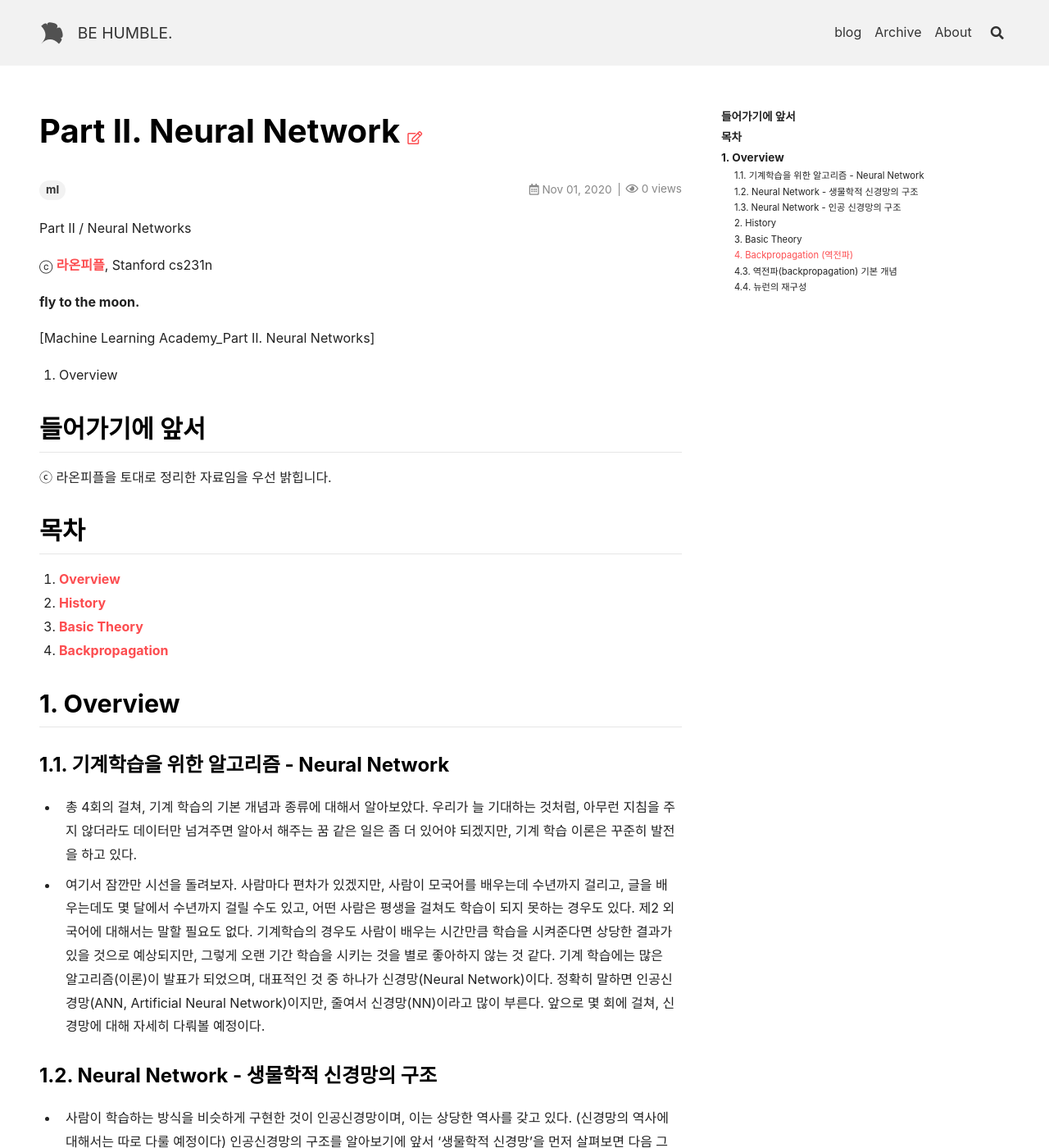
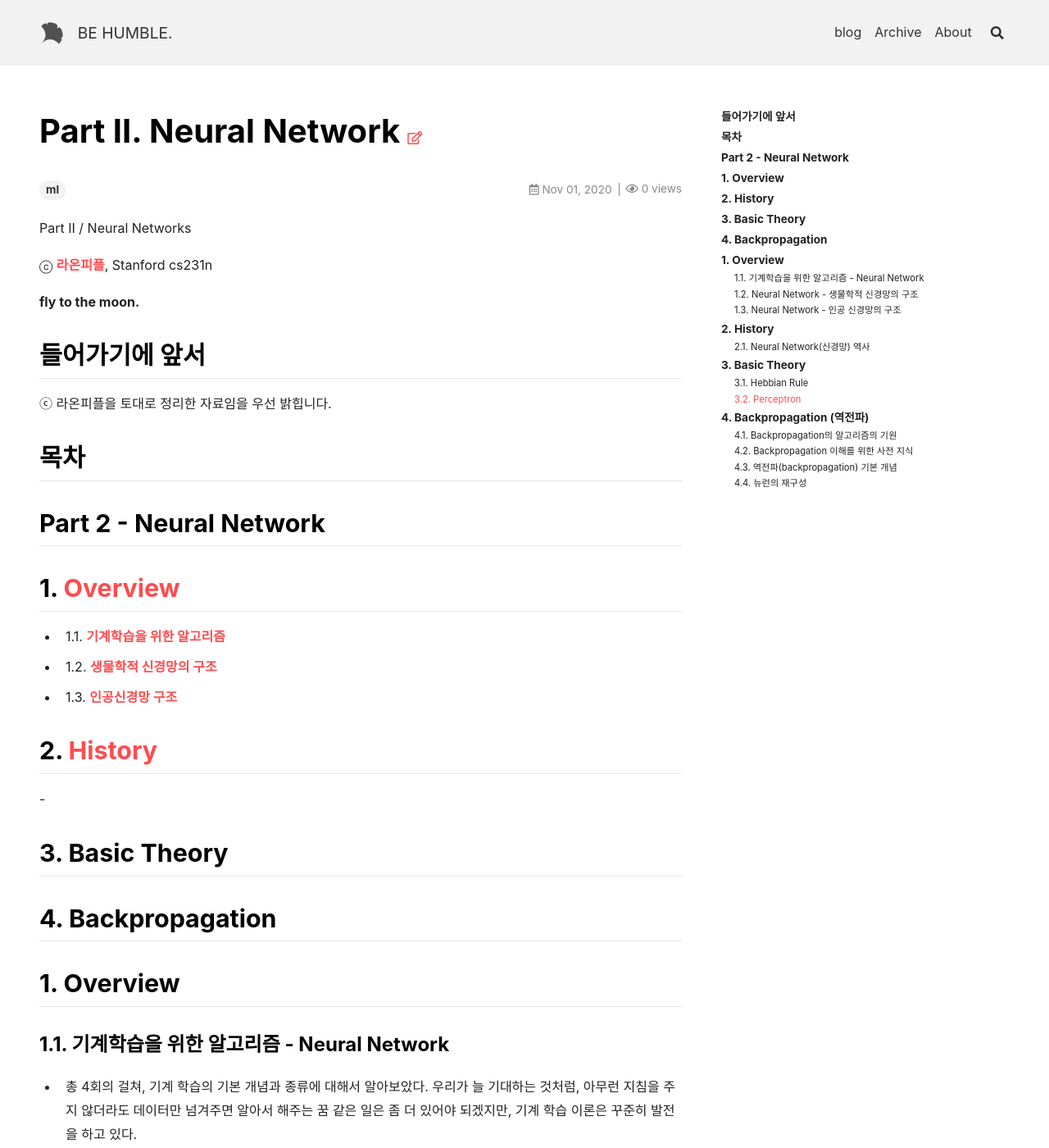
Before and after one commit to underthelights/previous, a Jekyll site: the page built from _posts/ai/mainconcept/2020-11-01-PART-II-|-NN.md, in a window 1280 px wide and 1400 px high. Shown: the whole window at 82% size. Built offline with Jekyll 4.4.1, drawn with Linux system fonts in a browser that asks for light colours; nearby versions of some CDN libraries; comment, search, counter and statistics services are not loaded.

Commit message:
Update 2020-11-01-PART-II-|-NN.md

```diff
--- a/_posts/ai/mainconcept/2020-11-01-PART-II-|-NN.md
+++ b/_posts/ai/mainconcept/2020-11-01-PART-II-|-NN.md
@@ -15,17 +15,28 @@ Part Ⅱ / Neural Networks
 **fly to the moon.**
 <!--more-->
 
-[Machine Learning Academy_Part Ⅱ. Neural Networks]
-1. Overview
 
 ## 들어가기에 앞서
 ⓒ 라온피플을 토대로 정리한 자료임을 우선 밝힙니다.
 
 ## 목차
-1. [Overview](/2018/03/30/tcp-ip-book-index/#1장-컴퓨터-네트워크)
-2. [History](/2018/03/31/tcp-ip-book-index-2/#2장-네트워크-서비스와-애플리케이션-계층)
-3. [Basic Theory](/2018/03/31/tcp-ip-book-index-3/#3장-트랜스포트-계층)
-4. [Backpropagation](/2018/04/01/tcp-ip-book-index-4/#4장-라우팅과-인터넷-계층)
+
+## Part 2 - Neural Network
+
+## 1. [Overview](https://github.com/underthelights/underthelights.github.io/blob/main/_posts/ai/mainconcept/2020-11-01-PART-II-%7C-NN.md#1-overview)
+
+  - 1.1. [기계학습을 위한 알고리즘](https://github.com/underthelights/underthelights.github.io/blob/main/_posts/ai/mainconcept/2020-11-01-PART-II-%7C-NN.md#11-%EA%B8%B0%EA%B3%84%ED%95%99%EC%8A%B5%EC%9D%84-%EC%9C%84%ED%95%9C-%EC%95%8C%EA%B3%A0%EB%A6%AC%EC%A6%98---neural-network)
+
+  - 1.2. [생물학적 신경망의 구조](https://github.com/underthelights/underthelights.github.io/blob/main/_posts/ai/mainconcept/2020-11-01-PART-II-%7C-NN.md#12-neural-network---%EC%83%9D%EB%AC%BC%ED%95%99%EC%A0%81-%EC%8B%A0%EA%B2%BD%EB%A7%9D%EC%9D%98-%EA%B5%AC%EC%A1%B0)
+
+  - 1.3. [인공신경망 구조](https://github.com/underthelights/underthelights.github.io/blob/main/_posts/ai/mainconcept/2020-11-01-PART-II-%7C-NN.md#13--neural-network---%EC%9D%B8%EA%B3%B5-%EC%8B%A0%EA%B2%BD%EB%A7%9D%EC%9D%98-%EA%B5%AC%EC%A1%B0)
+
+## 2. [History](https://github.com/underthelights/underthelights.github.io/blob/main/_posts/ai/mainconcept/2020-11-01-PART-II-%7C-NN.md#2-history)
+  -
+## 3. Basic Theory
+## 4. Backpropagation
+
+
 
 ## 1. Overview
 
@@ -74,9 +85,9 @@ Part Ⅱ / Neural Networks
 
 - 현재 인공신경망은 문자 인식, 필기체 인식, 음성 인식 등의 분야에서 놀라운 성과를 보이고 있으며, 경제학적 모델을 해석하는데도, 석유의 연간 소비량을 예측하는데도, 영상이나 동영상의 자동 태깅 분야에서도 좋은 결과를 내고 있다.
 
-### 2. History
+## 2. History
 
-#### 2.1. Neural Network(신경망) 역사
+### 2.1. Neural Network(신경망) 역사
 
 
 - Neural Network의 역사는 다른 과학의 분야와 마찬가지로 오랜 개발 기간이 소요되었으며, 그 동안 여러 번의 부침이 있었다. 신경망의 역사는 1940년대 초반으로 거슬러 올라갈 수 있으며, 컴퓨터 개발의 역사와 거의 비슷하다고 볼 수 있다. 그래서 초반의 인물들을 살펴보면, 많은 사람들이 컴퓨터의 개발자들과 겹치는 것을 볼 수 있다.
@@ -89,7 +100,7 @@ Part Ⅱ / Neural Networks
  - 4. [르네상스기](#214-)
 
 
-##### 2.1.1. 태동기
+#### 2.1.1. 태동기
 
 - 1943년, McCulloch와 Pitts는 산술연산과 논리연산을 수행할 수 있는 간단한 신경 망에 기초한 연산 모델(computational model)을 만들고 이것을 발표하였으며, 이 논문은 이후의 Neural Network에 많은 영향을 끼치게 된다.
 
@@ -97,7 +108,7 @@ Part Ⅱ / Neural Networks
 - 1949년 심리학자인 Hebb은 “The Organization of Behavior”라는 책을 발표했으며, 뉴런의 시냅스에 기반한 학습의 법칙(learning law)을 발표하였고, 심리학적인 실험 결과를 이 학습의 법칙에 의해 설명하였다. 후에 이것은 Hebbs의 이름을 따 ‘Hebbian learning’이라고 불린다.
 
 
-##### 2.1.2. 황금기
+#### 2.1.2. 황금기
 
 
 - 1950년대와 60년대는 신경망의 황금기로 불린다. 1951년 Minsky는 Snark라는 이름을 갖는 neurocomputer를 개발했으며, 가중치(weight)을 자동으로 조절할 수가 있었다. 하지만 실제로 구현이 되지는 못했다. 1957년 Rosenblatt는 신경망에서 흔히 사용되는 “perceptron”이라는 용어 및 알고리즘을 개발했고, 후에 Rosenblatt는 perceptron에 기반한 최초의 성공적인 Neuro-Computer를 개발했으며, 이것을 패턴 인식 분야에 적용하였다.
@@ -111,7 +122,7 @@ Part Ⅱ / Neural Networks
 
 - 또한 Minsky는 perceptron으로는 XOR을 학습할 수 없다는 XOR problem을 밝히고 결국 이것은 신경망에 대한 관심이 멀어지게 만드는 계기가 되었다.
 
-##### 2.1.3. 긴 침묵기
+#### 2.1.3. 긴 침묵기
 
 
 - 1970년대에 들어서면서 연구비에 대한 지원이 줄고, 학회도 거의 없어지면서 논문이 출간되는 횟수도 크게 줄어들게 된다.
@@ -123,7 +134,7 @@ Part Ⅱ / Neural Networks
 - 1982년 Kohonen은 Kohonen map이라고도 알려진 SOM(self-organization feature map)을 발표했다. 또한 Hopfield는 Hopfield 망을 발표하였다. 후에 SOM과 ART를 통하여 신경망을 자율학습(unsupervised learning) 분야에 적용을 할 수 있게 된다.
 
 
-##### 2.1.4. 르네상스기
+#### 2.1.4. 르네상스기
 
 
 - 1982년과 1984년에 저명한 물리학자 Hopfield는 널리 읽히는 신경망 관련 논문 2편을 발표하였으며, 전세계를 돌면서 강의를 통해 신경망에 대한 연구를 활성화 시키기를 촉구한다. 이는 많은 연구자들이 다시 신경망에 관심을 갖게 되는 계기가 되었다.
@@ -143,24 +154,24 @@ Part Ⅱ / Neural Networks
 - 하지만, 2000년대 후반부터 부각된 딥러닝(deep learning) 때문에 다시 한번 신경망 연구에 불이 붙게 된다.
 
 
-### 3. Basic Theory
+## 3. Basic Theory
 
 
-#### 3.1. Hebbian Rule
+### 3.1. Hebbian Rule
 
 
 - 앞서, [신경망의 역사](2. History )에서 살펴보았던 것처럼, 1949년 심리학자인 Donald Hebb은 뉴런의 시냅스에 기반한 학습의 법칙을 발표하였다. 그는 생물학적인 신경망에서 학습이 이루어지면 특정 입력으로 들어오는 신호 자극에 잘 반응할 수 있도록 시냅스들의 세기가 결정이 된다는 사실에 주목했다. 그의 이름을 딴 Hebbian rule에 따르면, 학습이란 시냅스 연결의 세기(strength)를 조정하는 것으로 정의했으며, 기본적인 학습 방법은 2개의 뉴런이 동시에 활성화 시키려면, 뉴런이 연결된 가중치(weight)를 높이면 된다.
 
-#### 3.2. Perceptron
+### 3.2. Perceptron
 
 
-##### 3.2.1. Perceptron의 개념
+#### 3.2.1. Perceptron의 개념
 
 
 - 1957년에 Rosenbalt는 “Perceptron”이라는 용어 및 개념을 발표했다. 발표 당시, 뉴런의 활성함수(activation function)로 “step function”을 사용했기 때문에 지금처럼 “sigmoid function”을 사용하는 뉴런에 비해 제약이 많았지만, 입력의 중요도에 따라 출력이 결정이 되는 수학적 모델로서는 의미가 있다. 여기서 입력의 중요도는 가중치에 따라 결정된다는 개념이 도입이 되었으며, 아래 그림처럼, 2 layer feed forward 구조에서는 여러 개의 입력을 받아 1개의 출력을 결정하는 신경망의 경우를 살펴보면, 출력은 가중치와 입력의 곱의 합이 특정 기준(threshold) 보다 작으면 0이 되고, 크면 1을 출력한다.
 
 
-##### 3.2.2. Perceptron의 한계
+#### 3.2.2. Perceptron의 한계
 
 
 - Rosenbalt의 Perceptron은 그 개념상 생물학적인 신경망의 특성을 잘 반영한 것 같지만, 한계가 있다. Perceptron의 문제는 뉴런의 활성화 함수가 step function이기 때문에, 출력이 0과 1처럼 극단적인 결과만을 도출할 수 있다. 2 layer 만으로 구성이 되거나, 아주 단순한 결과를 도출해야 하는 경우는 문제가 없지만, 뉴런의 출력이 0과 1로 극단적인 상황만 있기 때문에 다중 layer 신경망의 경우는 좋은 결과를 얻기가 어렵다.
@@ -207,16 +218,16 @@ Part Ⅱ / Neural Networks
 - 이것에 대한 해답은 역전파(back-propagation) 방법을 사용하면 된다. 그리고 이 방법은 다음 class에서 자세하게 다루기로 한다.
 
 
-### 4. Backpropagation (역전파)
+## 4. Backpropagation (역전파)
 
 
-#### 4.1. Backpropagation의 알고리즘의 기원
+### 4.1. Backpropagation의 알고리즘의 기원
 
 
 - 신경망에서 가장 중요한 개념 중 하나가 바로 역전파(backpropagation)이다. 이 “역전파”를 통해 “역방향으로 에러를 전파(backward propagation of error)” 시키면서 최적의 학습 결과를 찾아가는 것이 가능해졌다. 참고로, 역전파 알고리즘은 1970년대 개발이 되었지만 (그 이전에 개발이 되었다고 주장하는 사람들도 있지만, 대략적으로 70년대로 봄), 1986년 Rumelhart와 Hinton의 논문을 통해 최적의 신경망 변수들을 찾아내는데 적합함이 증명이 되었고, 비로소 빛을 보게 되었으며, 신경망에 대한 연구에 다시 불을 붙이는 촉매제가 되었다.
 
 
-#### 4.2. Backpropagation 이해를 위한 사전 지식
+### 4.2. Backpropagation 이해를 위한 사전 지식
 
 
 #### 4.2.1. Cost Function (Loss Function)
```
